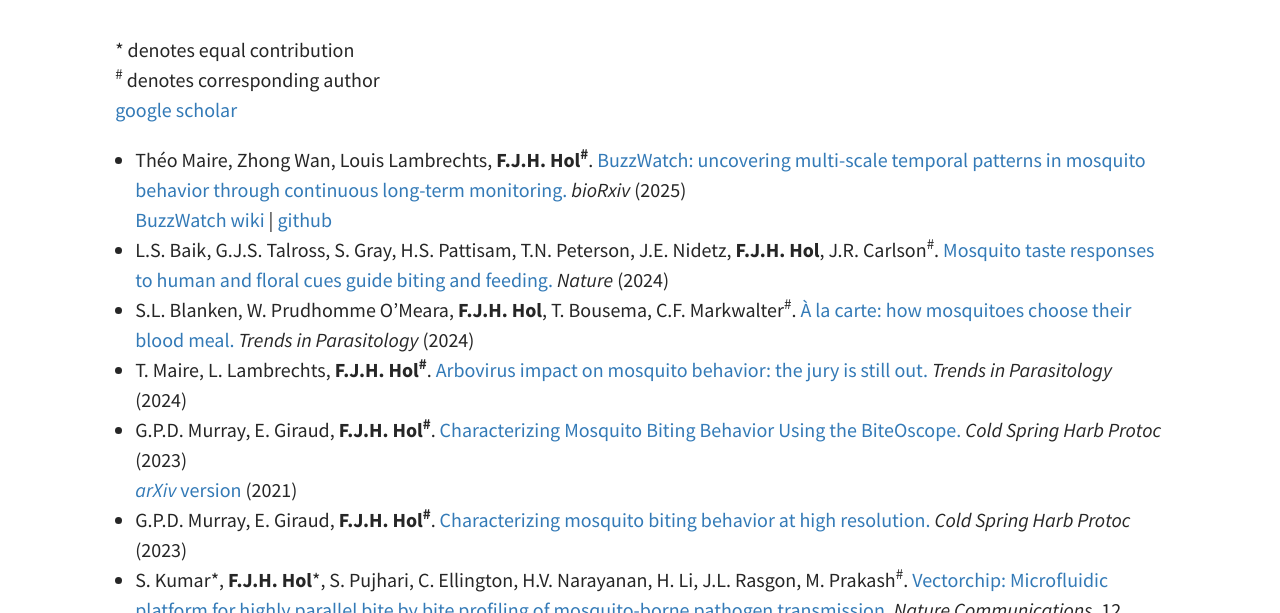
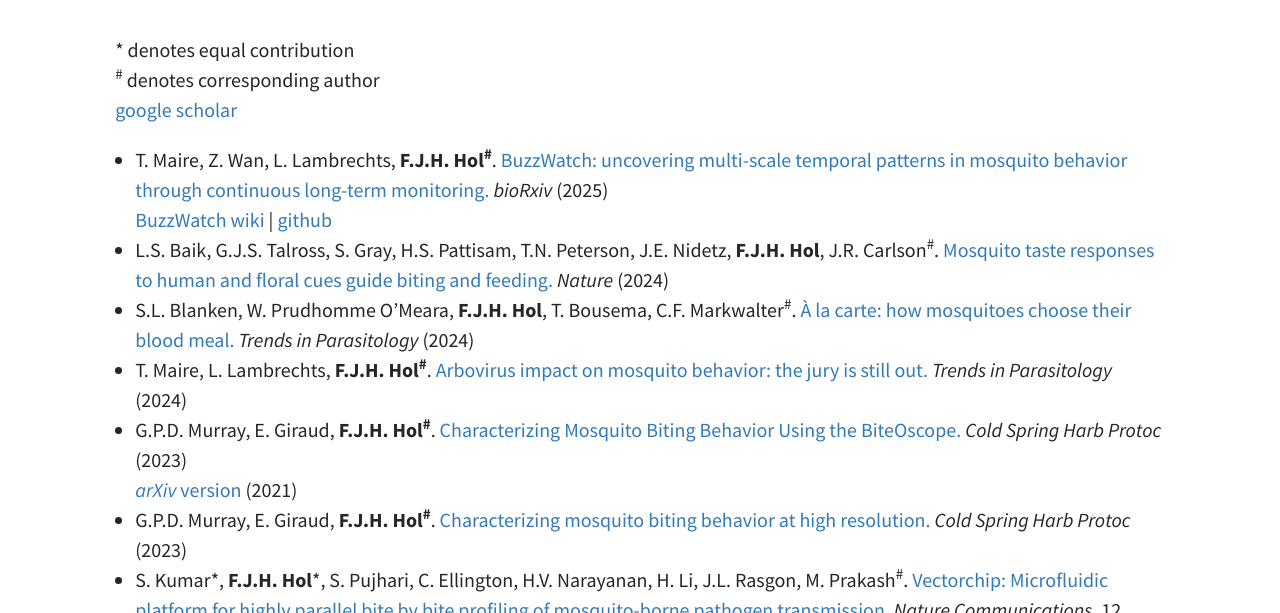
Before and after one commit to felixhol/felixhol.github.io, a Jekyll site: the page built from pages/02Publications.md, in a window 1280 px wide and 900 px high, cut to the strip 287-900 px from the top of the window. Built offline with Jekyll 4.4.1, drawn with Linux system fonts in a browser that asks for light colours.

Commit message:
update pubs and members

```diff
--- a/pages/02Publications.md
+++ b/pages/02Publications.md
@@ -11,7 +11,7 @@ tags:
 [google scholar](https://scholar.google.com/citations?user=Kib_WzkAAAAJ&hl=en&oi=ao)
 
 
-- Théo Maire, Zhong Wan, Louis Lambrechts, **F.J.H. Hol<sup>#</sup>**. [BuzzWatch: uncovering multi-scale temporal patterns in mosquito behavior through continuous long-term monitoring.](https://www.biorxiv.org/content/10.1101/2025.01.24.634688v1) *bioRxiv* (2025)\
+- T. Maire, Z. Wan, L. Lambrechts, **F.J.H. Hol<sup>#</sup>**. [BuzzWatch: uncovering multi-scale temporal patterns in mosquito behavior through continuous long-term monitoring.](https://www.biorxiv.org/content/10.1101/2025.01.24.634688v1) *bioRxiv* (2025)\
 [BuzzWatch wiki](https://theomaire.github.io/buzzwatch/) | [github](https://github.com/theomaire/BuzzWatch_app_v2)
 
 - L.S. Baik, G.J.S. Talross, S. Gray, H.S. Pattisam, T.N. Peterson, J.E. Nidetz, **F.J.H. Hol**, J.R. Carlson<sup>#</sup>. [Mosquito taste responses to human and floral cues guide biting and feeding.](https://www.nature.com/articles/s41586-024-08047-y) *Nature* (2024)
```
